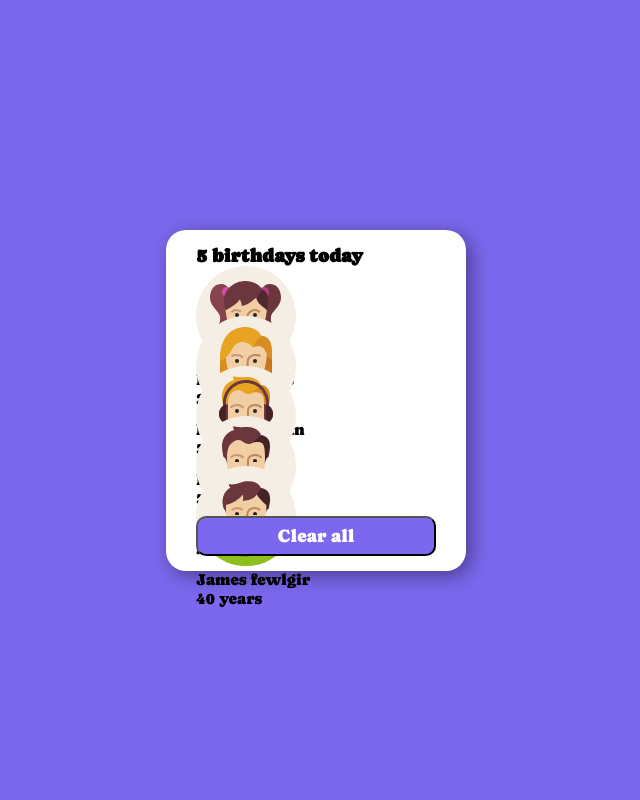
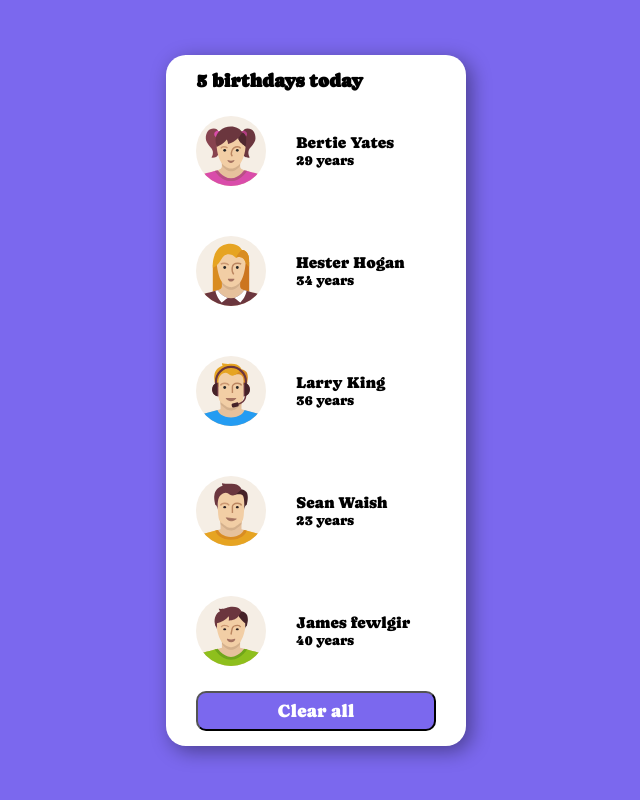
Before and after one commit to sabaPhruidze/birthday, a React (Vite) app: page / in a window 1280 px wide. Shown: the whole page, without its empty margins (324-964 px from the left). Built offline with nearby package versions, Linux system fonts and the light colour scheme.

Commit message:
I made it visually and know I will add the logic

```diff
--- a/src/App.css
+++ b/src/App.css
@@ -29,8 +29,25 @@
 }
 .person-container {
   width:100%;
-  height:50px;
+  height:120px;
+  display: flex;
+  flex-direction: row;
+  align-items: center;
+
 }
+img {
+  width:70px;
+  height:70px;
+}
+.info-container {
+  margin-left: 30px;
+}
+.info-container:nth-child(1) {
+ font-size: 16px;
+}
+.info-container:nth-child(2) {
+  font-size: 14px;
+ }
 button {
   width: 100%;
   height:40px;
--- a/src/App.tsx
+++ b/src/App.tsx
@@ -1,3 +1,4 @@
+import { useState, useReducer } from "react";
 import "./App.css";
 import { PersonData } from "./components/Persons";
 function App() {
@@ -10,8 +11,8 @@ function App() {
             <div className="person-container">
               <img src={person.img} alt={person.fullname} key={idx} />
               <div>
-                <p>{person.fullname}</p>
-                <p>{person.age} years</p>
+                <p className="info-container">{person.fullname}</p>
+                <p className="info-container">{person.age} years</p>
               </div>
             </div>
           ))}
```
